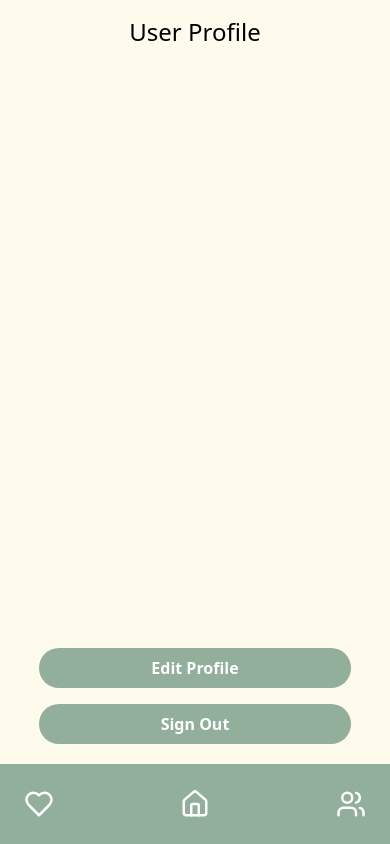
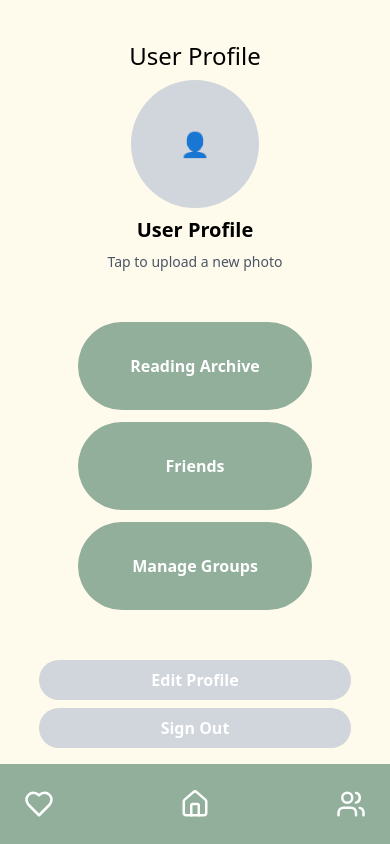
Before and after one commit to samss716/book-club-app, a React (Vite) app: page /user in a window 390 px wide. Built offline with nearby package versions, Linux system fonts and the light colour scheme.

Commit message:
added profile buttons + edited on mobile; need to work on more responsive orbit across devices

```diff
--- a/src/pages/User.jsx
+++ b/src/pages/User.jsx
@@ -1,20 +1,48 @@
 export default function User() {
   return (
-      <div className="relative flex flex-col items-center justify-center text-center overflow-hidden px-4">
+
+    <div className="flex flex-col items-center justify-between text-center h-[calc(100vh-6rem)] overflow-hidden pt-6 pb-4">
+
+    <div className="flex flex-col items-center space-y-2">
     <h1 className="text-2xl">User Profile</h1>
 
-        <div className="fixed bottom-25 w-full flex justify-center z-40">
-        <div className="flex flex-col gap-4 w-4/5"> {/*wrapper to stack pill buttons*/}
-        <button class="flex-1 bg-[#91af9b] hover:bg-blue-700 text-white font-bold py-2 px-4 rounded-full">
+
+    <div className="w-32 h-32 rounded-full bg-gray-300 flex items-center justify-center text-white text-2xl">
+      {/* avatar image */}
+      <span>👤</span>
+    </div>
+
+    <h2 className="text-xl font-semibold">User Profile</h2>
+    <p className="text-sm text-gray-600">Tap to upload a new photo</p>
+    </div>
+
+      {/*user option buttons */}
+      <div className="flex flex-col gap-3 w-3/5"> {/*wrapper to stack pill buttons*/}
+      <button class="bg-[#91af9b] hover:bg-[#446850] text-white font-bold py-8 px-4 rounded-full">
+      Reading Archive
+      </button>
+
+      <button class="bg-[#91af9b] hover:bg-[#446850] text-white font-bold py-8 px-4 rounded-full">
+      Friends
+      </button>
+
+      <button class="bg-[#91af9b] hover:bg-[#446850] text-white font-bold py-8 px-4 rounded-full">
+      Manage Groups
+      </button>
+
+      </div>
+
+
+      <div className="flex flex-col gap-2 w-4/5"> {/*wrapper to stack pill buttons*/}
+      <button class="bg-gray-300 hover:bg-[#446850] text-white font-bold py-2 px-4 rounded-full">
       Edit Profile
       </button>
 
-        <button class="flex-1 bg-[#91af9b] hover:bg-blue-700 text-white font-bold py-2 px-4 rounded-full">
+      <button class="bg-gray-300 hover:bg-[#446850] text-white font-bold py-2 px-4 rounded-full">
       Sign Out
       </button>
 
       </div>
       </div>
-      </div>
   );
 }
--- a/src/pages/orbit.css
+++ b/src/pages/orbit.css
@@ -55,10 +55,10 @@
     border: 4px solid #91af9b;
     border-radius: 50%;
     left: 50%;
-    height: 450px;
-    width: 450px;
-    margin-top: -220px;
-    margin-left: -230px;
+    height: 380px;
+    width: 380px;
+    margin-top: -170px;
+    margin-left: -195px;
     position: absolute;
     top: 50%;
     animation: orbit 40s linear infinite;
```
Lines whose indentation alone changed are shown as unchanged.
